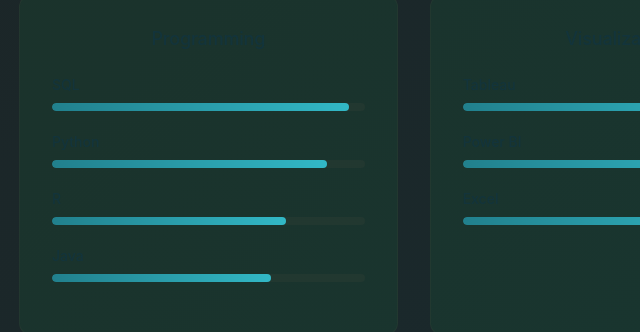
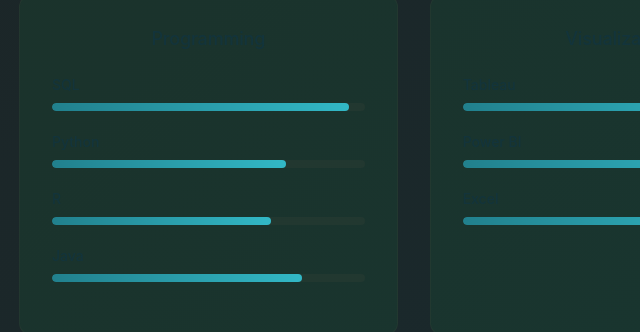
Before and after one commit to aurinbose/j-portfolio-site-2, a plain HTML site: page index.html in a window 1280 px wide. Shown: the part 2046-2378 px from the top of the page, 21-661 px from the left. Drawn offline with Linux system fonts and the light colour scheme; a web font is replaced by a local one.

Commit message:
Updated skill proficiency

```diff
--- a/index.html
+++ b/index.html
@@ -133,15 +133,15 @@
                     </div>
                     <div class="skill__item">
                         <span class="skill__name">Python</span>
-                        <div class="skill__bar"><div class="skill__progress" data-skill="88"></div></div>
+                        <div class="skill__bar"><div class="skill__progress" data-skill="75"></div></div>
                     </div>
                     <div class="skill__item">
                         <span class="skill__name">R</span>
-                        <div class="skill__bar"><div class="skill__progress" data-skill="75"></div></div>
+                        <div class="skill__bar"><div class="skill__progress" data-skill="70"></div></div>
                     </div>
                     <div class="skill__item">
                         <span class="skill__name">Java</span>
-                        <div class="skill__bar"><div class="skill__progress" data-skill="70"></div></div>
+                        <div class="skill__bar"><div class="skill__progress" data-skill="80"></div></div>
                     </div>
                 </div>
                 <div class="skill__category">
```
